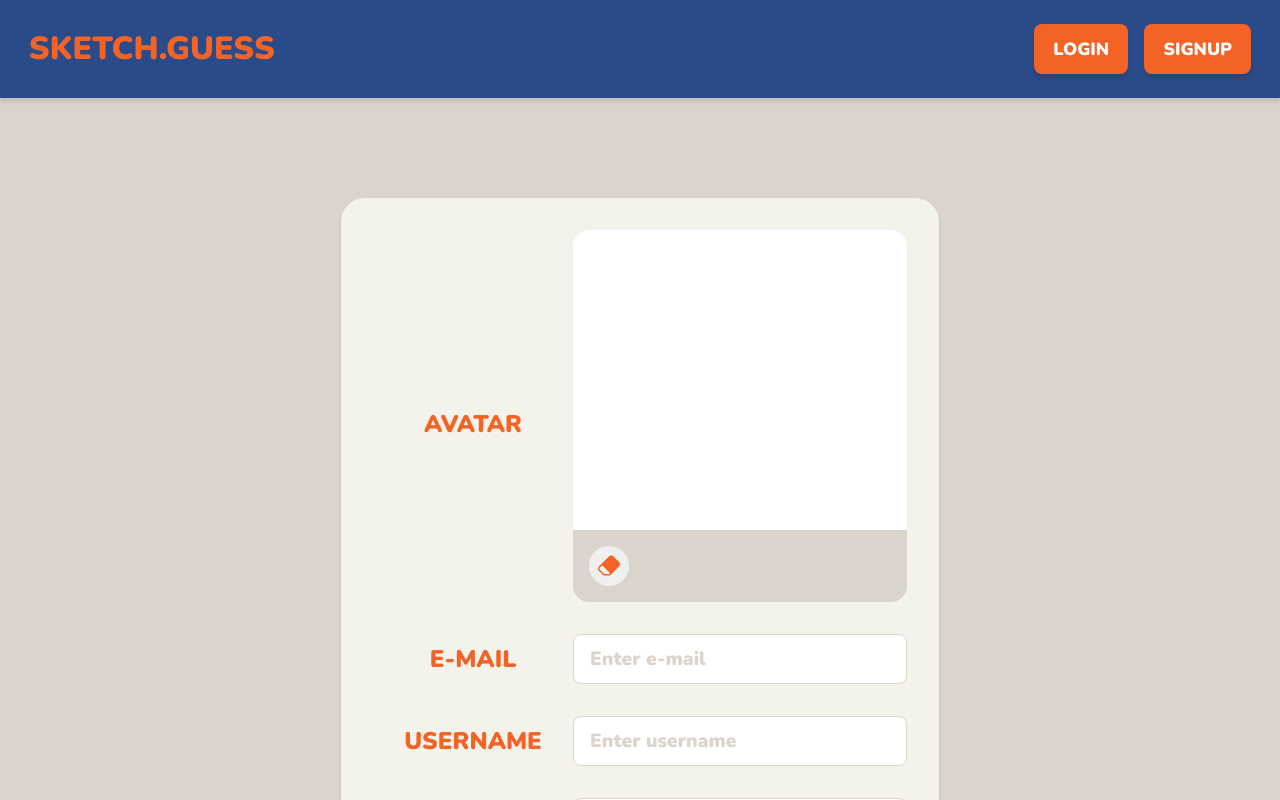
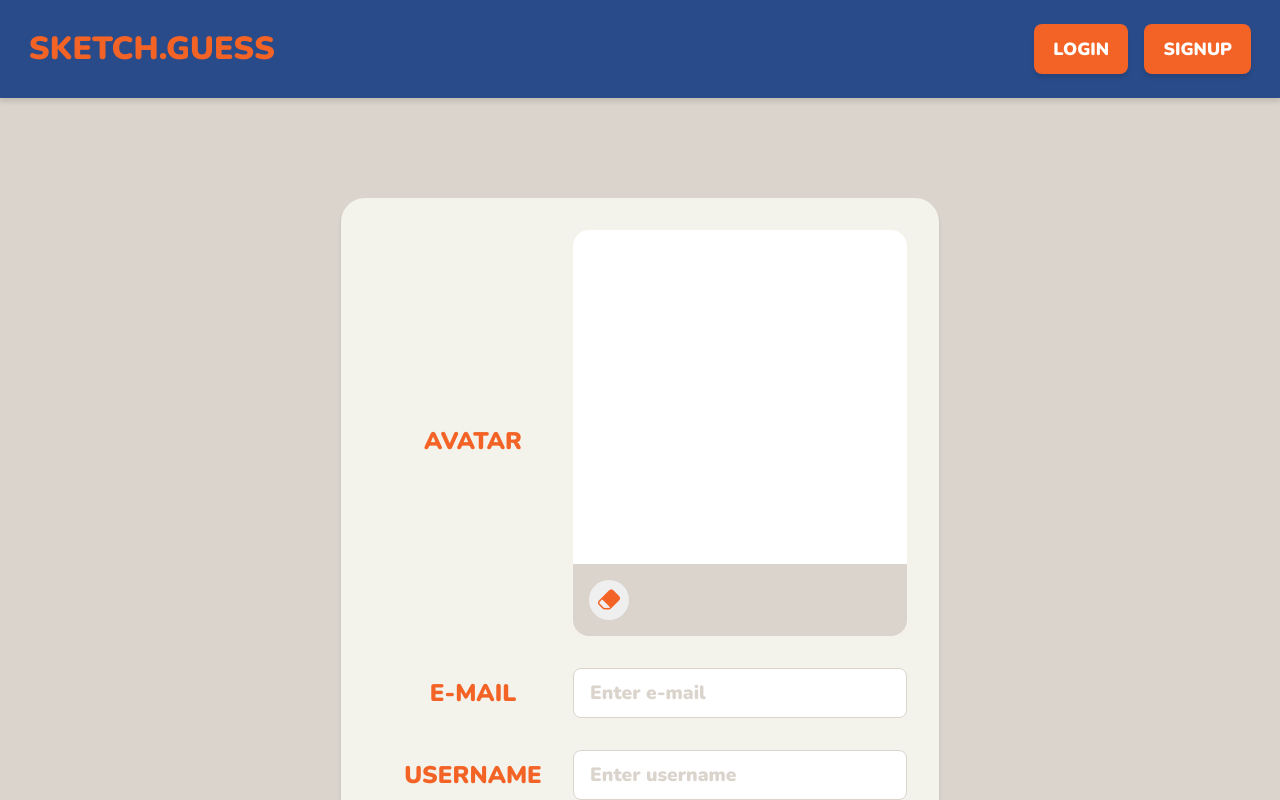
Before and after one commit to 99patricia/Guess-a-Sketch, a React (Create React App) app in the folder client/: page /register in a window 1280 px wide. Shown: the top 800 px of the page. Built offline with nearby package versions, Linux system fonts and the light colour scheme; no server answers.

Commit message:
Resize canvas to square

```diff
--- a/client/src/pages/GuestLogin.jsx
+++ b/client/src/pages/GuestLogin.jsx
@@ -68,7 +68,7 @@ function GuestLogin() {
                     <Canvas
                         ref={canvasRef}
                         width={334}
-                        height={300}
+                        height={334}
                         noContainer
                     />
                     <Button
--- a/client/src/pages/Register.jsx
+++ b/client/src/pages/Register.jsx
@@ -91,7 +91,7 @@ function Register() {
                             <Canvas
                                 ref={canvasRef}
                                 width={334}
-                                height={300}
+                                height={334}
                                 noContainer
                             />
                             <FormInput
```
